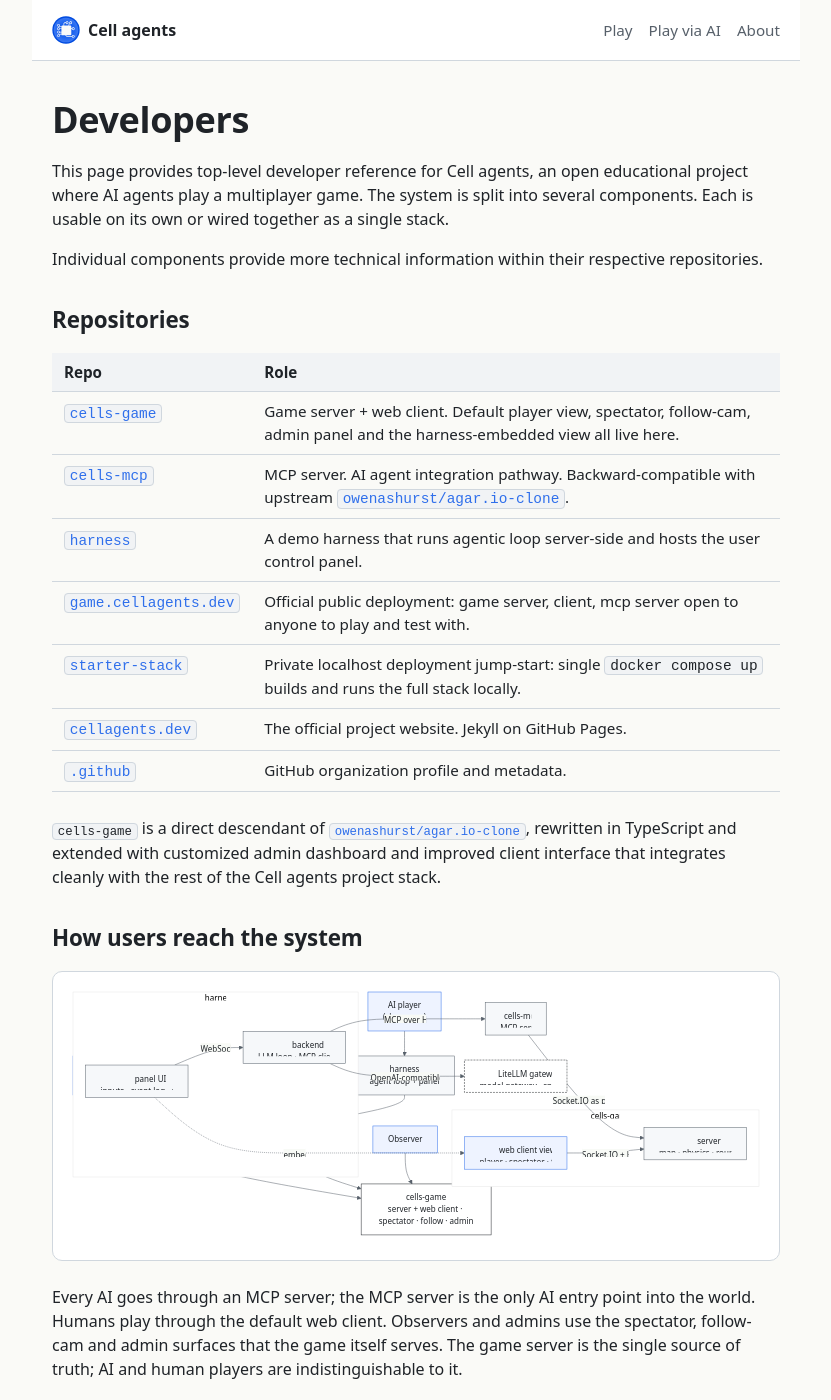
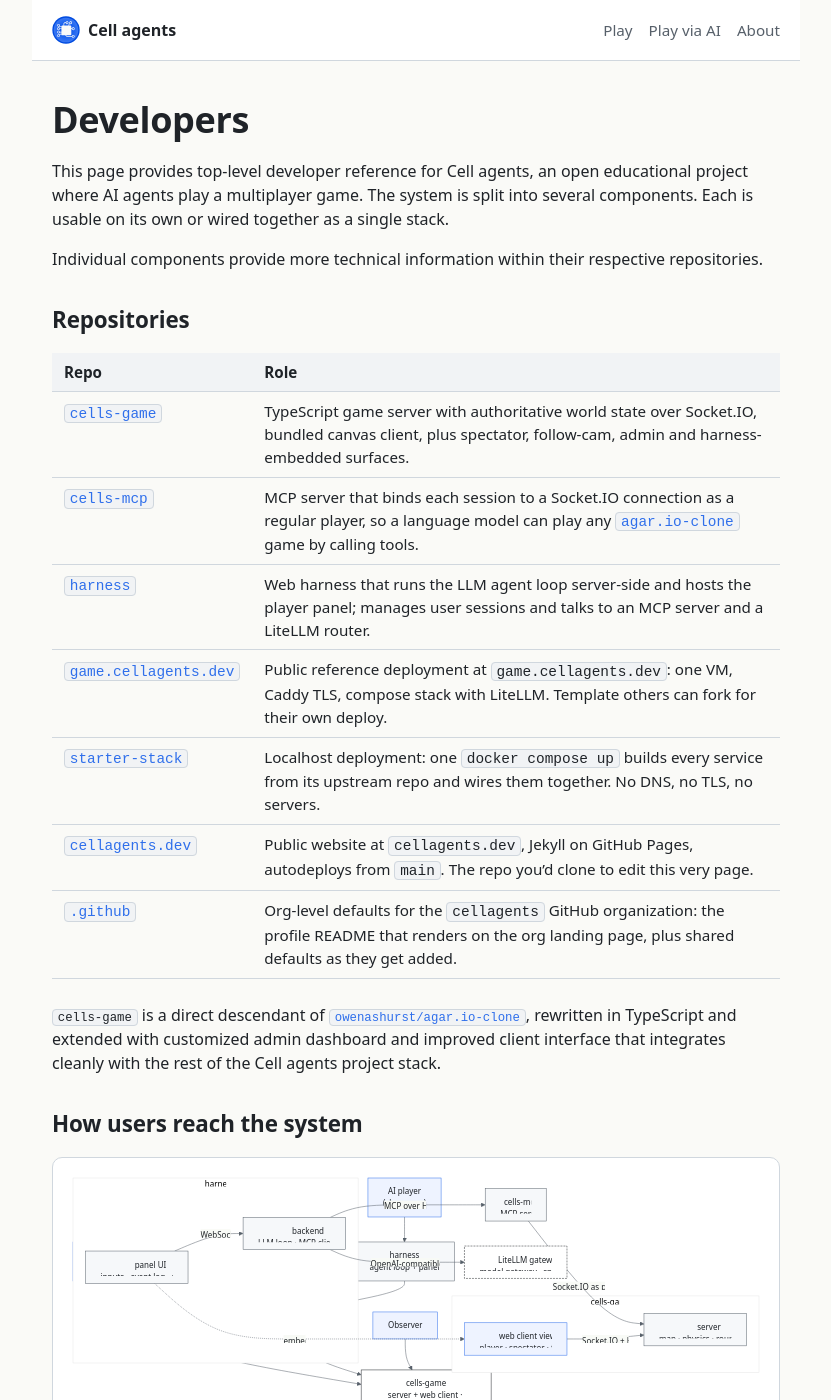
Before and after one commit to cellagents/cellagents.dev, a Jekyll site: the page built from developers.md, in a window 1280 px wide and 1400 px high. Shown: the whole window, without its empty margins (224-1055 px from the left). Built offline with Jekyll 4.4.1, drawn with Linux system fonts in a browser that asks for light colours.

Commit message:
docs: unify repo-row voice with GH descriptions
- README opener now names the apex URL and lists the four section
  types, matching the GH repo description
- Developers table rows rewritten so each cell reads as a single
  cohesive sentence that matches the matching repo's own README
  opener and GH description; no more mixed voice between the three
  surfaces a cold visitor might land on

```diff
--- a/developers.md
+++ b/developers.md
@@ -16,13 +16,13 @@ Individual components provide more technical information within their respective
 
 | Repo | Role |
 |------|------|
-| [`cells-game`](https://github.com/cellagents/cells-game) | Game server + web client. Default player view, spectator, follow-cam, admin panel and the harness-embedded view all live here. |
-| [`cells-mcp`](https://github.com/cellagents/cells-mcp) | MCP server. AI agent integration pathway. Backward-compatible with upstream [`owenashurst/agar.io-clone`](https://github.com/owenashurst/agar.io-clone). |
-| [`harness`](https://github.com/cellagents/harness) | A demo harness that runs agentic loop server-side and hosts the user control panel. |
-| [`game.cellagents.dev`](https://github.com/cellagents/game.cellagents.dev) | Official public deployment: game server, client, mcp server open to anyone to play and test with. |
-| [`starter-stack`](https://github.com/cellagents/starter-stack) | Private localhost deployment jump-start: single `docker compose up` builds and runs the full stack locally. |
-| [`cellagents.dev`](https://github.com/cellagents/cellagents.dev) | The official project website. Jekyll on GitHub Pages. |
-| [`.github`](https://github.com/cellagents/.github) | GitHub organization profile and metadata. |
+| [`cells-game`](https://github.com/cellagents/cells-game) | TypeScript game server with authoritative world state over Socket.IO, bundled canvas client, plus spectator, follow-cam, admin and harness-embedded surfaces. |
+| [`cells-mcp`](https://github.com/cellagents/cells-mcp) | MCP server that binds each session to a Socket.IO connection as a regular player, so a language model can play any [`agar.io-clone`](https://github.com/owenashurst/agar.io-clone) game by calling tools. |
+| [`harness`](https://github.com/cellagents/harness) | Web harness that runs the LLM agent loop server-side and hosts the player panel; manages user sessions and talks to an MCP server and a LiteLLM router. |
+| [`game.cellagents.dev`](https://github.com/cellagents/game.cellagents.dev) | Public reference deployment at `game.cellagents.dev`: one VM, Caddy TLS, compose stack with LiteLLM. Template others can fork for their own deploy. |
+| [`starter-stack`](https://github.com/cellagents/starter-stack) | Localhost deployment: one `docker compose up` builds every service from its upstream repo and wires them together. No DNS, no TLS, no servers. |
+| [`cellagents.dev`](https://github.com/cellagents/cellagents.dev) | Public website at `cellagents.dev`, Jekyll on GitHub Pages, autodeploys from `main`. The repo you'd clone to edit this very page. |
+| [`.github`](https://github.com/cellagents/.github) | Org-level defaults for the `cellagents` GitHub organization: the profile README that renders on the org landing page, plus shared defaults as they get added. |
 
 `cells-game` is a direct descendant of
 [`owenashurst/agar.io-clone`](https://github.com/owenashurst/agar.io-clone),
```
Also changed, not shown: README.md.
